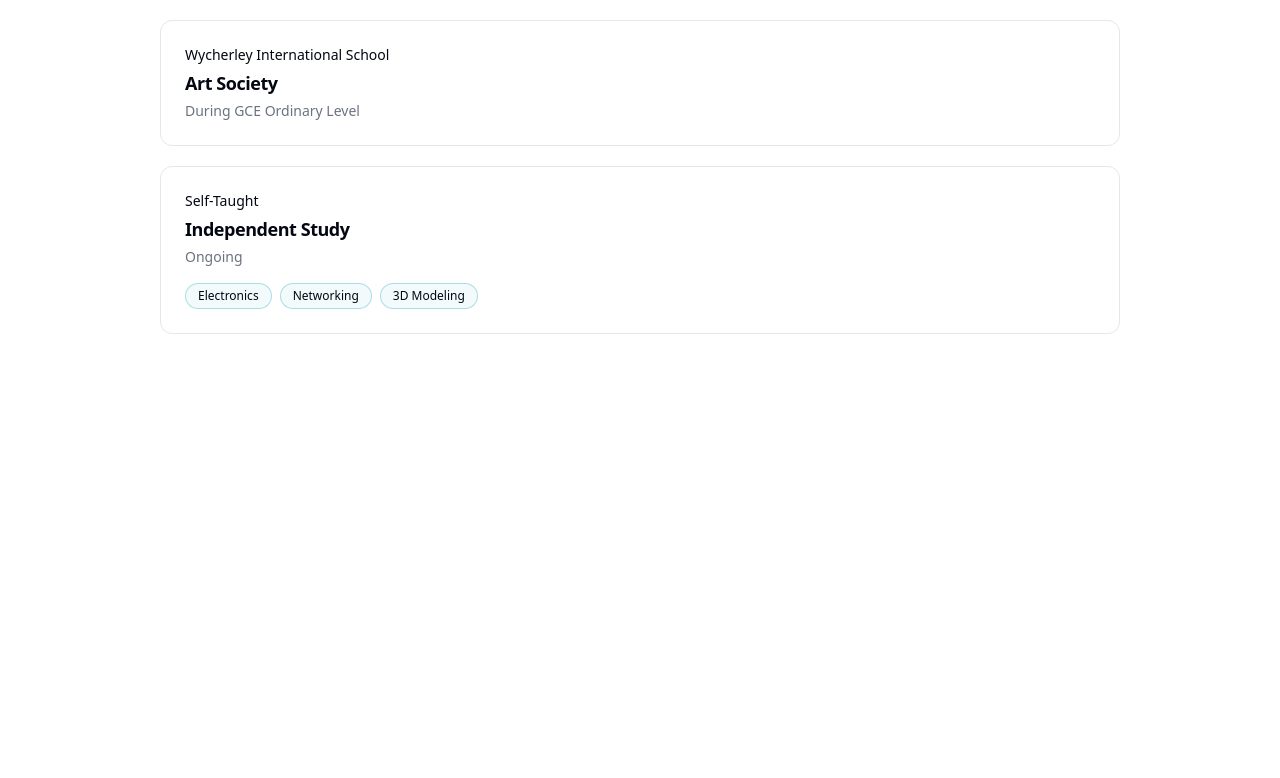
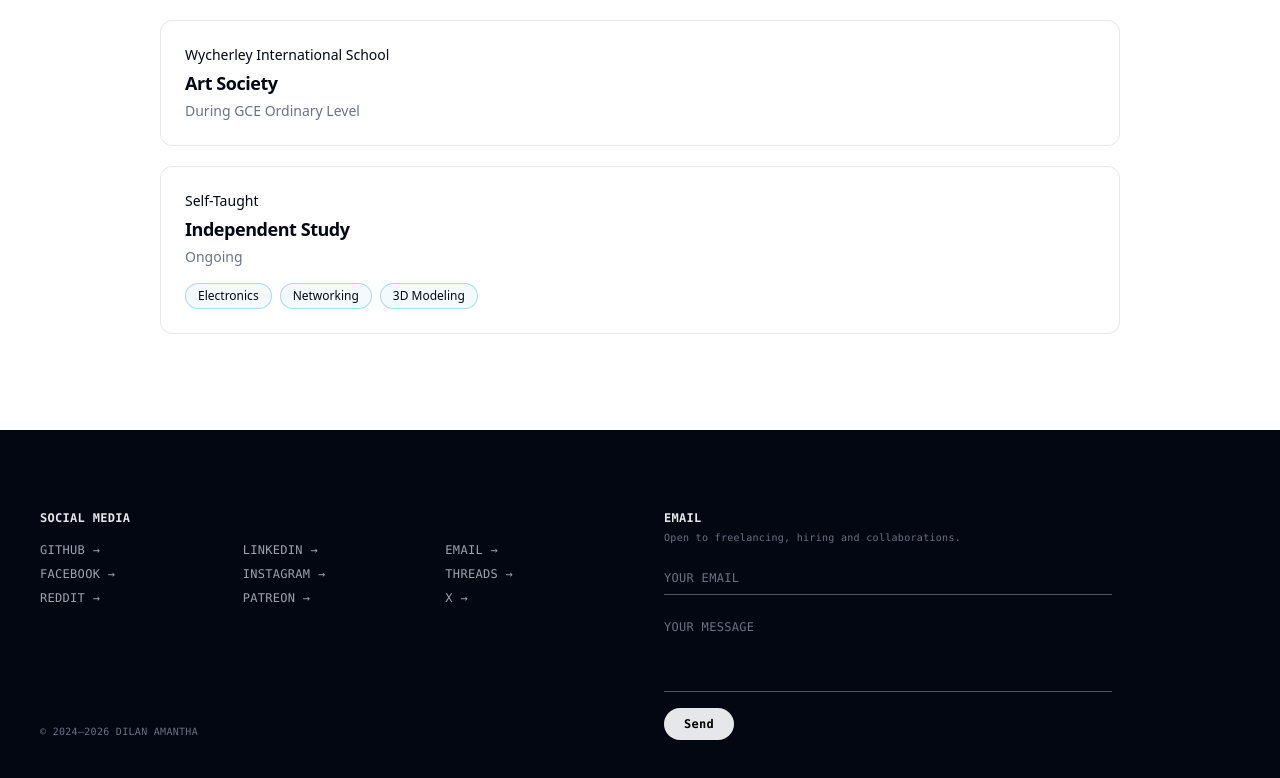
Before and after one commit to lynx7843/lynx_portfolio, a React (Vite) app: page / in a window 1280 px wide. Shown: the part 3270-4048 px from the top of the page. Before the commit the page ends 3700 px from the top, so only its background shows below. Built offline with nearby package versions, Linux system fonts and the light colour scheme.

Commit message:
add footer with contact form

```diff
--- a/src/App.tsx
+++ b/src/App.tsx
@@ -4,7 +4,23 @@ import TechStack from "@/components/TechStack";
 import Projects from "@/components/Projects";
 import Education from "@/components/Education";
 import Other from "@/components/Other";
+import Footer from "@/components/Footer";
+import ContactForm from "@/components/ContactForm";
+import { siteData } from "@/data/site";
 import { ShaderBackground } from "@/components/ui/shader-background";
+
+const socials = [
+  { label: "GitHub", href: siteData.contactInfo.github },
+  { label: "LinkedIn", href: siteData.contactInfo.linkedin },
+  { label: "Email", href: `mailto:${siteData.contactInfo.email}` },
+  // TODO: replace "#" with your profile URLs; "#" links do nothing.
+  { label: "Facebook", href: "#" },
+  { label: "Instagram", href: "#" },
+  { label: "Threads", href: "#" },
+  { label: "Reddit", href: "#" },
+  { label: "Patreon", href: "#" },
+  { label: "X", href: "#" },
+];
 
 export default function App() {
   return (
@@ -19,6 +35,12 @@ export default function App() {
         <Education />
         <Other />
       </main>
+      <Footer
+        socials={socials}
+        copyright={`© 2024—${new Date().getFullYear()} ${siteData.personalInfo.name}`}
+      >
+        <ContactForm />
+      </Footer>
     </>
   );
 }
--- /dev/null
+++ b/src/components/ContactForm.tsx
@@ -0,0 +1,77 @@
+import { useState } from "react";
+import { footerText } from "@/components/Footer";
+
+type Status = "idle" | "sending" | "sent" | "error";
+
+const field =
+  "w-full border-b border-gray-600 bg-transparent py-2 text-gray-100 outline-none transition-colors placeholder:text-gray-500 focus:border-gray-200";
+
+export default function ContactForm() {
+  const [status, setStatus] = useState<Status>("idle");
+  const [error, setError] = useState("");
+
+  async function submit(e: React.FormEvent<HTMLFormElement>) {
+    e.preventDefault();
+    const key = import.meta.env.VITE_WEB3FORMS_KEY;
+    if (!key) {
+      setStatus("error");
+      setError("Contact form isn't configured yet.");
+      return;
+    }
+
+    // currentTarget is null after the await below, so keep the form here
+    const form = e.currentTarget;
+    const data = new FormData(form);
+    data.set("access_key", key);
+    data.set("subject", "Portfolio contact");
+
+    setStatus("sending");
+    try {
+      const res = await fetch("https://api.web3forms.com/submit", { method: "POST", body: data });
+      const json = await res.json();
+      if (!json.success) throw new Error(json.message || "Send failed");
+      setStatus("sent");
+      form.reset();
+    } catch (err) {
+      setStatus("error");
+      setError(err instanceof Error ? err.message : "Send failed");
+    }
+  }
+
+  return (
+    <form onSubmit={submit} className="flex max-w-md flex-col gap-4">
+      <div>
+        <h2 className="font-semibold">Email</h2>
+        <p className="mt-1 text-[10px] normal-case text-gray-500">
+          Open to freelancing, hiring and collaborations.
+        </p>
+      </div>
+
+      <input name="email" type="email" required placeholder="Your email" className={`${field} ${footerText}`} />
+      {/* Spam trap: real visitors never see or tick this */}
+      <input type="checkbox" name="botcheck" className="hidden" tabIndex={-1} autoComplete="off" />
+
+      <textarea
+        name="message"
+        required
+        rows={4}
+        placeholder="Your message"
+        className={`${field} ${footerText} resize-none`}
+      />
+
+      <div className="flex items-center gap-4">
+        <button
+          type="submit"
+          disabled={status === "sending"}
+          className="rounded-full bg-gray-200 px-5 py-2 font-semibold text-black transition-opacity hover:opacity-90 disabled:opacity-50"
+        >
+          {status === "sending" ? "Sending…" : "Send"}
+        </button>
+        <p role="status" className="text-[10px] normal-case text-gray-400">
+          {status === "sent" && "Message sent. Thank you!"}
+          {status === "error" && error}
+        </p>
+      </div>
+    </form>
+  );
+}
--- /dev/null
+++ b/src/components/Footer.tsx
@@ -0,0 +1,48 @@
+import type { ReactNode } from "react";
+
+export type FooterLink = { label: string; href: string };
+
+// Shared by the footer headings and links so they stay the same size.
+export const footerText = "font-mono text-xs uppercase tracking-wide";
+
+export default function Footer({
+  socials,
+  copyright,
+  children,
+}: {
+  socials: FooterLink[];
+  copyright: string;
+  children?: ReactNode;
+}) {
+  return (
+    <footer className={`${footerText} bg-[#030712] text-gray-200`}>
+      <div className="grid gap-12 px-6 py-16 md:grid-cols-2 md:px-10 md:py-20">
+        <div className="flex flex-col gap-8">
+          <div>
+            <h2 className="mb-4 font-semibold">Social Media</h2>
+            <ul className="grid grid-cols-2 gap-x-8 gap-y-2 sm:grid-cols-3">
+              {socials.map((l) => (
+                <li key={l.label}>
+                  <a
+                    href={l.href}
+                    target={l.href.startsWith("http") ? "_blank" : undefined}
+                    rel="noreferrer"
+                    // "#" placeholders must not jump the page to the top
+                    onClick={(e) => l.href === "#" && e.preventDefault()}
+                    className="text-gray-400 transition-colors hover:text-white"
+                  >
+                    {l.label} →
+                  </a>
+                </li>
+              ))}
+            </ul>
+          </div>
+
+          <p className="mt-auto text-[10px] text-gray-500">{copyright}</p>
+        </div>
+
+        {children}
+      </div>
+    </footer>
+  );
+}
```
Also changed, not shown: 2 other files (tests, documents, lock files or other folders).
